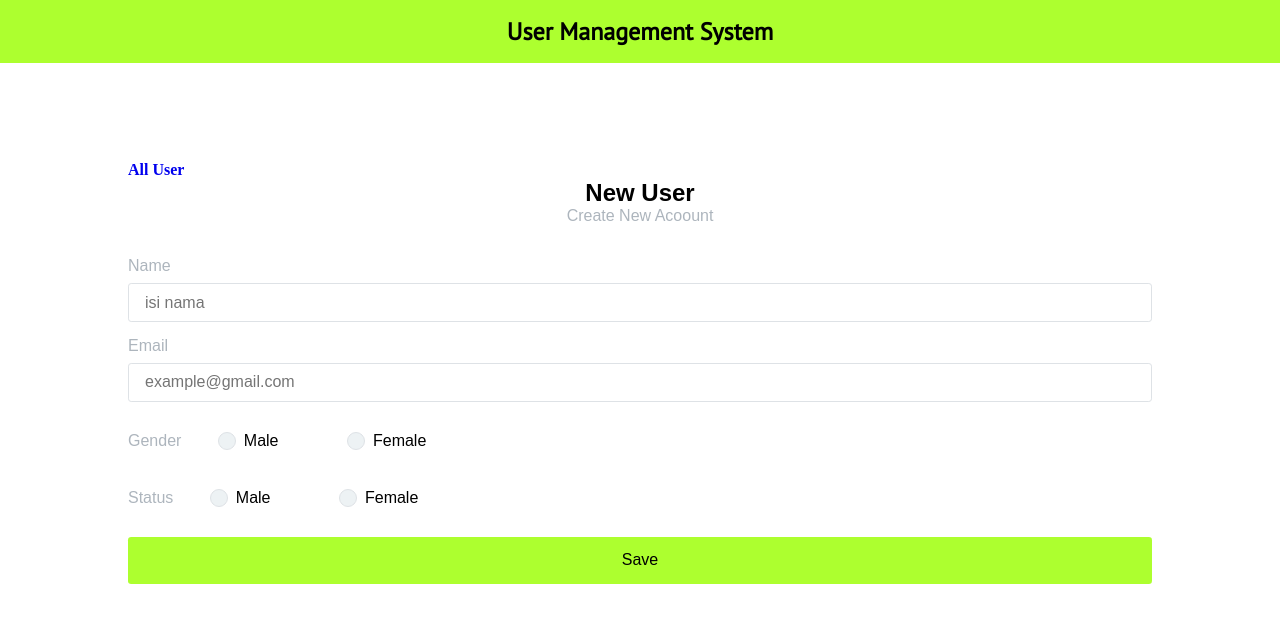
After one commit to vikimaynaki/expressTable, a Node server app: page /add-user in a window 1280 px wide. The commit adds this page. Shown: the top 623 px of the page. Run offline with Node 20, Linux system fonts and the light colour scheme; some libraries are stand-ins or nearby versions.

Commit message:
kurang route untuk beckend

```diff
--- a/assets/css/style.css
+++ b/assets/css/style.css
@@ -120,3 +120,89 @@ a {
     position: relative;
   }
 }
+
+/* in her add user and update user */
+
+.form-title {
+  margin-top: 2em;
+}
+.form-title > h2 {
+  padding: 0.5em 0;
+}
+.new-user {
+  max-width: 786px;
+  margin: auto;
+}
+
+#update_user .form-group,
+#add_user .form-group {
+  margin: 0.4em 0;
+}
+#update_user .form-group input[type="text"],
+#add_user .form-group input[type="text"] {
+  width: 100%;
+  padding: 0.6em 1em;
+  margin: 0.5em 0;
+  border: 1px solid var(--border);
+  font-family: "Barlow" sans-serif;
+  font-size: 1em;
+  border-radius: 0.2em;
+}
+#update_user .form-group .radio,
+#add_user .form-group .radio {
+  margin: 1em 2em;
+}
+/* additing style radio bottom */
+.radio input[type="radio"] {
+  position: absolute;
+  opacity: 0;
+}
+.radio input[type="radio"] + .radio-label:before {
+  content: "";
+  background: var(--border-btn);
+  border-radius: 100%;
+  border: 1px solid var(--border);
+  display: inline-block;
+  width: 1em;
+  height: 1em;
+  position: relative;
+  top: -0em;
+  margin-right: 0.5em;
+  vertical-align: top;
+  cursor: pointer;
+  text-align: center;
+  -webkit-transition: all 250ms ease;
+  transition: all 250ms ease;
+}
+.radio input[type="radio"]:checked + .radio-label:before {
+  background-color: greenyellow;
+  box-shadow: inset 0 0 0 4px white;
+}
+.radio input[type="radio"]:checked + .radio-label:before {
+  outline: none;
+  border-color: greenyellow;
+}
+.radio input[type="radio"]:checked + .radio-label:before {
+  box-shadow: inset 0 0 0 4px white;
+  border-color: white;
+  background: grey;
+}
+
+#update_user .form-group .btn,
+#add_user .form-group .btn {
+  width: 100%;
+  padding: 0.9em 1em;
+  background-color: greenyellow;
+  border: none;
+  font-family: "PT Sans" sans-serif;
+  font-size: 1em;
+  cursor: pointer;
+  border-radius: 0.2em;
+  margin: 0.5em 0;
+}
+
+#update_user .form-group .btn:hover,
+#add_user .form-group .btn:hover {
+  background-color: var(--dark);
+  color: var(--border);
+}
--- a/server.js
+++ b/server.js
@@ -26,6 +26,12 @@ app.use('/js', express.static(path.resolve(__dirname,"assets/js")))
 app.get('/', function(req, res) {
     res.render('index')
 })
+app.get('/add-user', function(req, res) {
+    res.render('add_user')
+})
+app.get('/update-user', function(req, res) {
+    res.render('update_user')
+})
 
 app.listen(PORT, function() {
     console.log(`server is running in http://localhost:${PORT}`)
--- /dev/null
+++ b/views/add_user.ejs
@@ -0,0 +1,55 @@
+
+<!DOCTYPE html>
+<html lang="en">
+
+<head>
+    <meta charset="UTF-8">
+    <meta http-equiv="X-UA-Compatible" content="IE=edge">
+    <meta name="viewport" content="width=device-width, initial-scale=1.0">
+    <title>Crud Apllication</title>
+    <link rel="stylesheet" href="https://cdnjs.cloudflare.com/ajax/libs/font-awesome/5.15.2/css/all.min.css"
+        integrity="sha512-HK5fgLBL+xu6dm/Ii3z4xhlSUyZgTT9tuc/hSrtw6uzJOvgRr2a9jyxxT1ely+B+xFAmJKVSTbpM/CuL7qxO8w=="
+        crossorigin="anonymous"">
+    <link rel=" stylesheet" href="../assets/css/style.css">
+</head>
+
+<body>
+    <!--Header  -->
+<!-- include Header -->
+
+<%- include('include/_header') %>
+
+    <!-- include Header -->
+    <!-- /Header -->
+
+    <!-- main site -->
+    <!-- <main id="site-main">
+        <div class="container">
+            <div class="box-nav d-flex justify-between">
+                <div class="filter">
+                    <a href="/"><i class="fas fa-angel-double-left">All User</i></a>
+                </div>
+            </div>
+            <div class="form-text text-center">
+                <h2 class="text-dark">New User</h2>
+                <span class="text-light">Create New Acoount</span>
+            </div> -->
+            <!-- Form handling -->
+            <%- include('include/_form') %>
+        </div>
+    </main>
+
+    <!-- /main site -->
+
+</body>
+
+</html>
+
+
+
+
+    <!-- include footer -->
+
+    <%- include('include/_footer') %>
+
+        <!-- include Footerr -->
--- /dev/null
+++ b/views/include/_form.ejs
@@ -0,0 +1,71 @@
+
+    <!-- main site -->
+    <main id="site-main">
+        <div class="container">
+            <div class="box-nav d-flex justify-between">
+                <div class="filter">
+                    <a href="/"><i class="fas fa-angel-double-left">All User</i></a>
+                </div>
+            </div>
+            <div class="form-text text-center">
+                <h2 class="text-dark">New User</h2>
+                <span class="text-light">Create New Acoount</span>
+            </div>
+            <!-- Form handling -->
+            <form method="POST" id="add_user">
+                <div class="new_user">
+                    <div class="form-group">
+                        <label for="name" class="text-light">Name</label>
+                        <input type="hidden" name="id" value="">
+                        <input type="text" name="name" value="" placeholder="isi nama">
+                    </div>
+                </div>
+                <div class="new_user">
+                    <div class="form-group">
+                        <label for="email" class="text-light">Email</label>
+                        <input type="text" name="name" value="" placeholder="example@gmail.com">
+                    </div>
+                </div>
+                <div class="new_user">
+                    <div class="form-group">
+                        <label for="gender" class="text-light">Gender</label>
+                        <div class="radio inline">
+                            <input type="radio" id="radio-2" name="gender" value="male">
+                            <label for="radio-2" class="radio-label">Male</label>
+                        </div>
+                        <div class="radio inline">
+                            <input type="radio" id="radio-3" name="gender" value="female">
+                            <label for="radio-3" class="radio-label">Female</label>
+                        </div>
+
+                    </div>
+
+                    <div class="form-group">
+                        <label for="gender" class="text-light">Status</label>
+                        <div class="radio inline">
+                            <input type="radio" id="radio-4" name="gender" value="active">
+                            <label for="radio-4" class="radio-label">Male</label>
+                        </div>
+                        <div class="radio inline">
+                            <input type="radio" id="radio-5" name="gender" value="inactive">
+                            <label for="radio-5" class="radio-label">Female</label>
+                        </div>
+
+                    </div>
+
+                    <div class="form-group">
+                        <button type="submit" class="btn text-dark update">Save</button>
+                    </div>
+
+
+                </div>
+            </form>
+
+        </div>
+    </main>
+
+    <!-- /main site -->
+
+</body>
+
+</html>
--- a/views/include/_header.ejs
+++ b/views/include/_header.ejs
@@ -5,6 +5,10 @@
     <meta charset="UTF-8">
     <meta http-equiv="X-UA-Compatible" content="IE=edge">
     <meta name="viewport" content="width=device-width, initial-scale=1.0">
+    <link rel="stylesheet" href="https://cdnjs.cloudflare.com/ajax/libs/font-awesome/5.15.2/css/all.min.css"
+        integrity="sha512-HK5fgLBL+xu6dm/Ii3z4xhlSUyZgTT9tuc/hSrtw6uzJOvgRr2a9jyxxT1ely+B+xFAmJKVSTbpM/CuL7qxO8w=="
+        crossorigin="anonymous">
+        <link rel=" stylesheet" href="css/style.css">
     <title>Crud Apllication</title>
 </head>
 
--- a/views/index.html
+++ b/views/index.html
@@ -45,6 +45,7 @@
                             </tr>
                         </thead>
                         <tbody>
+                            <tr>
                             <td>1</td>
                             <td>VIKI</td>
                             <td>Viki Maynaki</td>
@@ -58,6 +59,7 @@
                                     <span class="text-gradient"> <i class="fas fa-times"></i></span>
                                 </a>
                             </td>
+                            </tr>
                         </tbody>
                     </table>
                 </form>
```
Also changed, not shown: views/add_user.html (added, +97 -0 lines), views/include/_show.ejs (added, +15 -0 lines), views/index.ejs (+29 -0 lines), views/update_user.ejs (added, +111 -0 lines).
